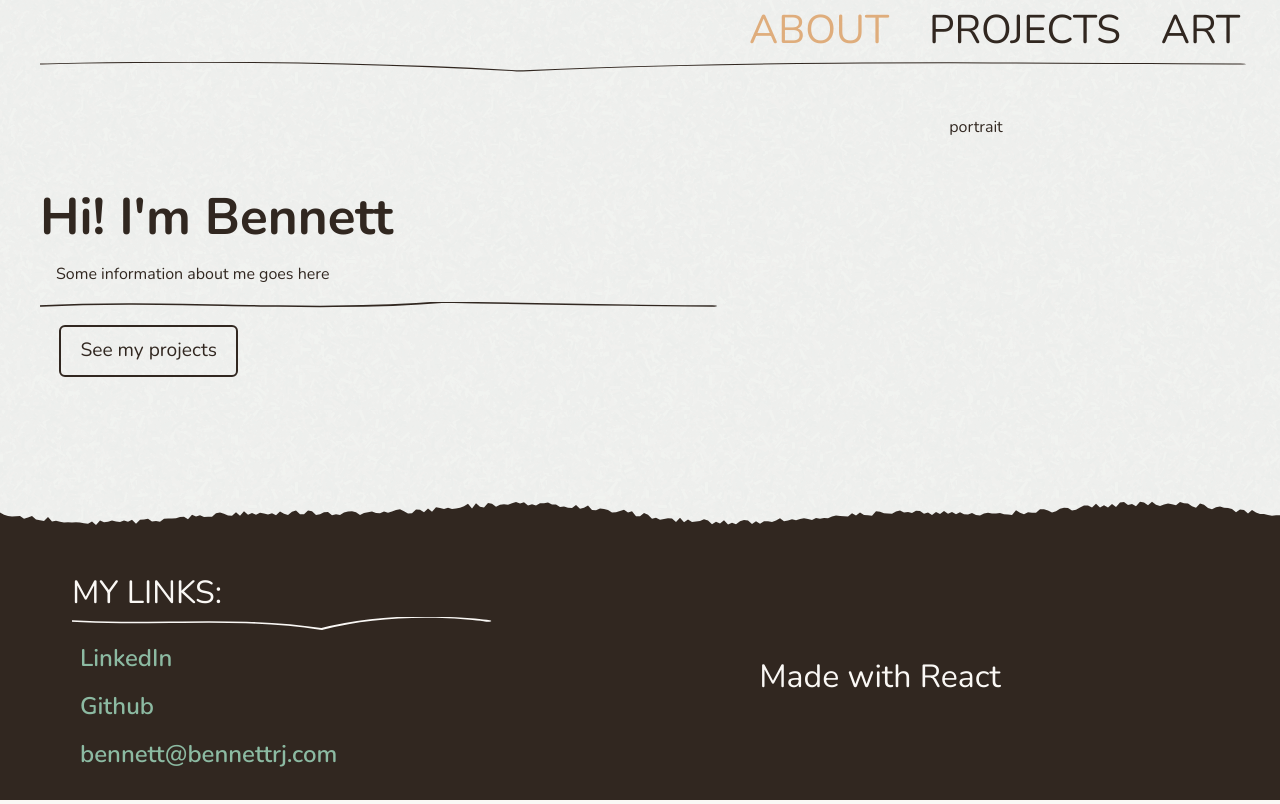
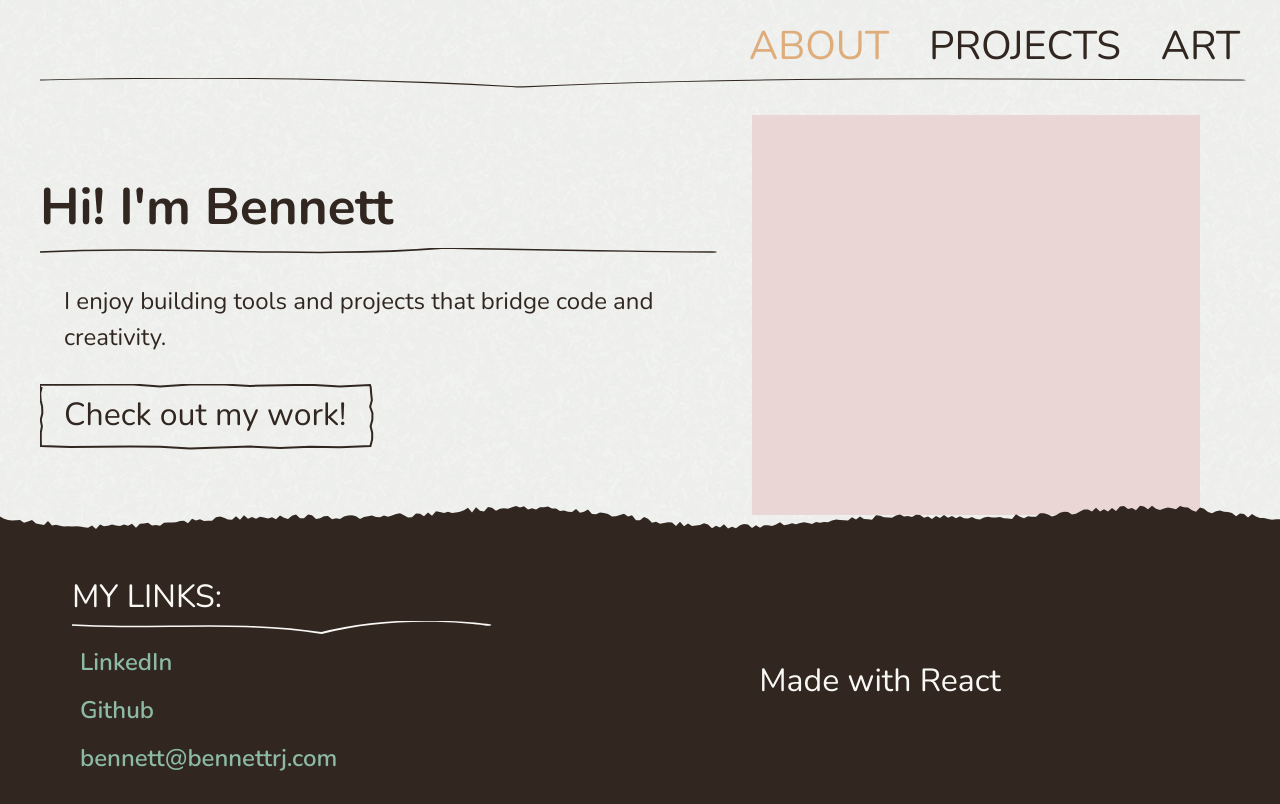
Before and after one commit to bennettj12/personal-portfolio, a React (Vite) app: page / in a window 1280 px wide. Built offline with nearby package versions, Linux system fonts and the light colour scheme.

Commit message:
animated button component

```diff
--- /dev/null
+++ b/src/components/AnimatedButton/AnimatedButton.jsx
@@ -0,0 +1,92 @@
+import styles from './AnimatedButton.module.scss'
+import { motion, useAnimation } from 'framer-motion'
+import { useEffect, forwardRef, useRef, useState } from 'react'
+
+const AnimatedButton = forwardRef(({children, ...props}, ref) => {
+
+    const controls = useAnimation();
+    const containerRef = useRef(null);
+
+    const [isHovering,setIsHovering] = useState(false);
+
+    const variance = isHovering ? 5 : 2.5; // Double wobble on hover
+
+    const generatePath = (v) => {
+
+        if(!containerRef.current) return '';
+        const width = containerRef.current.clientWidth;
+        const height = containerRef.current.clientHeight;
+
+        // wobbly lines
+        const segments = 6 + Math.floor(Math.random() * 6);
+        let path = `M0,${10 + Math.random()*v}`
+
+        //top left -> top right
+        for(let i = 0; i <= segments; i++) {
+            const x = (width/segments) * i;
+            const y = 5 + Math.random() * v;
+            path += `L${x},${y}`;
+        }
+        // top right -> bottom right
+        for(let i = 2; i <= segments; i++) {
+            const y = ((height/segments) * i) - 5;
+            const x = width + Math.random() * v;
+            path += `L${x},${y}`
+        }
+        // bottom right -> bottom left
+        for(let i = segments - 1; i >= 1; i--){
+            const x = (width/segments) * i;
+            const y = height - 5 + Math.random() * v;
+            path += `L${x},${y}`;
+        }
+        // bottom left -> top right
+        for(let i = segments; i >= 2; i--) {
+            const y = ((height/segments) * i) - 5;
+            const x = Math.random() * v;
+            path += `L${x},${y}`
+        }
+
+        return path + 'Z';
+    }
+
+    useEffect(() => {
+
+        const interval = setInterval(() => {
+            controls.set({
+                d: generatePath(variance)
+            })
+        }, 200)
+
+        return () => clearInterval(interval);
+    });
+
+
+
+    return(
+        <motion.div
+            className={styles.btnContainer}
+            ref={ref}
+            {...props}
+            onHoverStart={() => setIsHovering(true)}
+            onHoverEnd={() => setIsHovering(false)}
+            >
+            <button ref={containerRef} className={styles.btn}>
+                {children}
+            </button>
+            <svg className={styles.border} >
+                <motion.path
+                    className={styles.borderPath}
+                    animate={controls}
+                    fill="none"
+                    strokeWidth="2"
+                    filter="url(#pencilTexture)"
+                />
+            </svg>
+        </motion.div>
+    )
+
+});
+AnimatedButton.displayName = 'AnimatedButton';
+
+export { AnimatedButton };
+export const MotionAnimatedButton = motion(AnimatedButton);
--- /dev/null
+++ b/src/components/AnimatedButton/AnimatedButton.module.scss
@@ -0,0 +1,43 @@
+.btn {
+    position: relative;
+    z-index: 2;
+    font: inherit;
+    font-size: 2rem;
+    font-weight: 100;
+    padding: 0.75rem 1.5rem;
+    background: transparent;
+    color: $ink;
+    align-self: baseline;
+    border: transparent;
+    transition: color 0.2s ease;
+    &:hover {
+        color: $accent1;
+        cursor: pointer;
+    }
+    width: 100%;
+}
+
+.btnContainer {
+    position: relative;
+    display: inline-flex;
+    width: max-content;
+    overflow: visible;
+    &:hover .borderPath {
+        stroke: $accent1;
+    }
+}
+.border {
+    position: absolute;
+    overflow: visible;
+    top: 0;
+    left: 0;
+    width: 100%;
+    height: 100%;
+    pointer-events: none;
+    z-index: 3;
+}
+
+.borderPath {
+    stroke: $ink;
+    transition: stroke 0.2s ease;
+}
--- a/src/components/Header/Header.module.scss
+++ b/src/components/Header/Header.module.scss
@@ -1,5 +1,5 @@
 .header {
-
+    padding-top: 1rem;
 }
 .nav {
     display: flex;
--- a/src/components/HeroSection/HeroSection.jsx
+++ b/src/components/HeroSection/HeroSection.jsx
@@ -1,17 +1,60 @@
+import { MotionAnimatedButton } from '../AnimatedButton/AnimatedButton.jsx';
 import Divider from '../Divider/divider.jsx';
 import styles from './HeroSection.module.scss'
+import { motion } from 'framer-motion'
 
-export default function HeroSecton() {
+const info = {
+    headline: "Hi! I'm Bennett",
+    aboutSnippet: `
+        I enjoy building tools and projects that bridge code and creativity.
+    `,
+    ctaButton: "Check out my work!"
+}
+
+export default function HeroSection() {
+    let delay = 0;
+    const delayDelta = 0.40;
+    const getAnimDelay = () => {
+        const c = delay;
+        delay += delayDelta;
+        return c;
+    }
+
     return (
         <main className={styles.aboutMe}>
             <section className={styles.infoSection}>
-                <h1>Hi! I'm Bennett</h1>
-                <p>Some information about me goes here</p>
-                <Divider delay={0.5}/>
-                <button>See my projects</button>
+                <motion.h1
+                    initial={{opacity: 0}}
+                    animate={{opacity: 1}}
+                    transition={{
+                        duration: 0.5,
+                        delay: getAnimDelay()
+                }}>
+                    {info.headline}
+                </motion.h1>
+                <Divider delay={getAnimDelay()}/>
+                <motion.p
+                    initial={{opacity: 0}}
+                    animate={{opacity: 1}}
+                    transition={{
+                        duration: 0.5,
+                        delay: getAnimDelay()
+                }}>
+                    {info.aboutSnippet}
+                </motion.p>
+
+                <MotionAnimatedButton
+                    initial={{opacity: 0}}
+                    animate={{opacity: 1}}
+                    transition={{
+                        duration: 0.5,
+                        delay: getAnimDelay()
+                }}>
+                    {info.ctaButton}
+                </MotionAnimatedButton>
             </section>
             <figure className={styles.portraitSection}>
-                <p>portrait</p>
+                {/* Animated portrait element */}
             </figure>
         </main>
     );
--- a/src/components/HeroSection/HeroSection.module.scss
+++ b/src/components/HeroSection/HeroSection.module.scss
@@ -13,35 +13,16 @@
     justify-content: center;
     & > h1 {
         margin: 0;
+        margin-bottom: .25em;
     }
     & > p {
         margin-left: 1em;
-    }
-    & > hr {
-        width: 100%;
-        border: 2px solid $ink;
-    }
-    & button {
-        font: inherit;
-        font-size: larger;
-        background: transparent;
-        border: 2px solid $ink;
-        border-radius: 6px;
-        color: $ink;
-
-        margin-left: 1em;
-        padding: 0.5em 1em;
-        align-self: baseline;
-
-        // filter: url(#pencilTexture);
-        // TODO: create button component which applies the pencil filter to the border only, but not the text within.
-
-        &:hover {
-            border: 2px solid $accent1;
-            color: $accent1;
-        }
+        margin-top: 0.5em;
+        font-size: 1.5rem;
     }
 }
 .portraitSection{
     width: 40%;
+    min-height: inherit;
+    background: $highlight;
 }
```
Also changed, not shown: src/components/BrushBorder/BrushBorder.jsx (+8 -1 lines).
